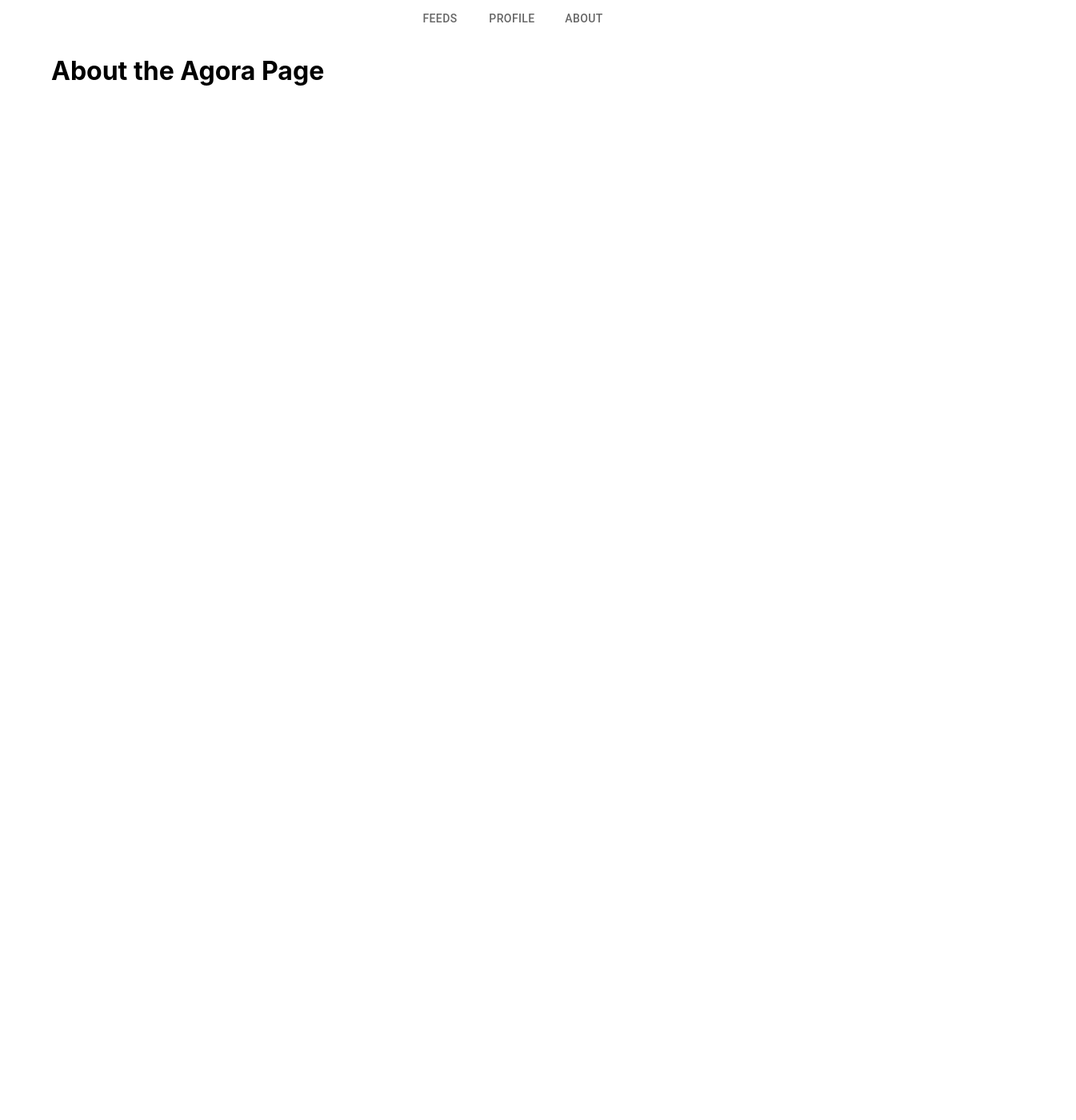
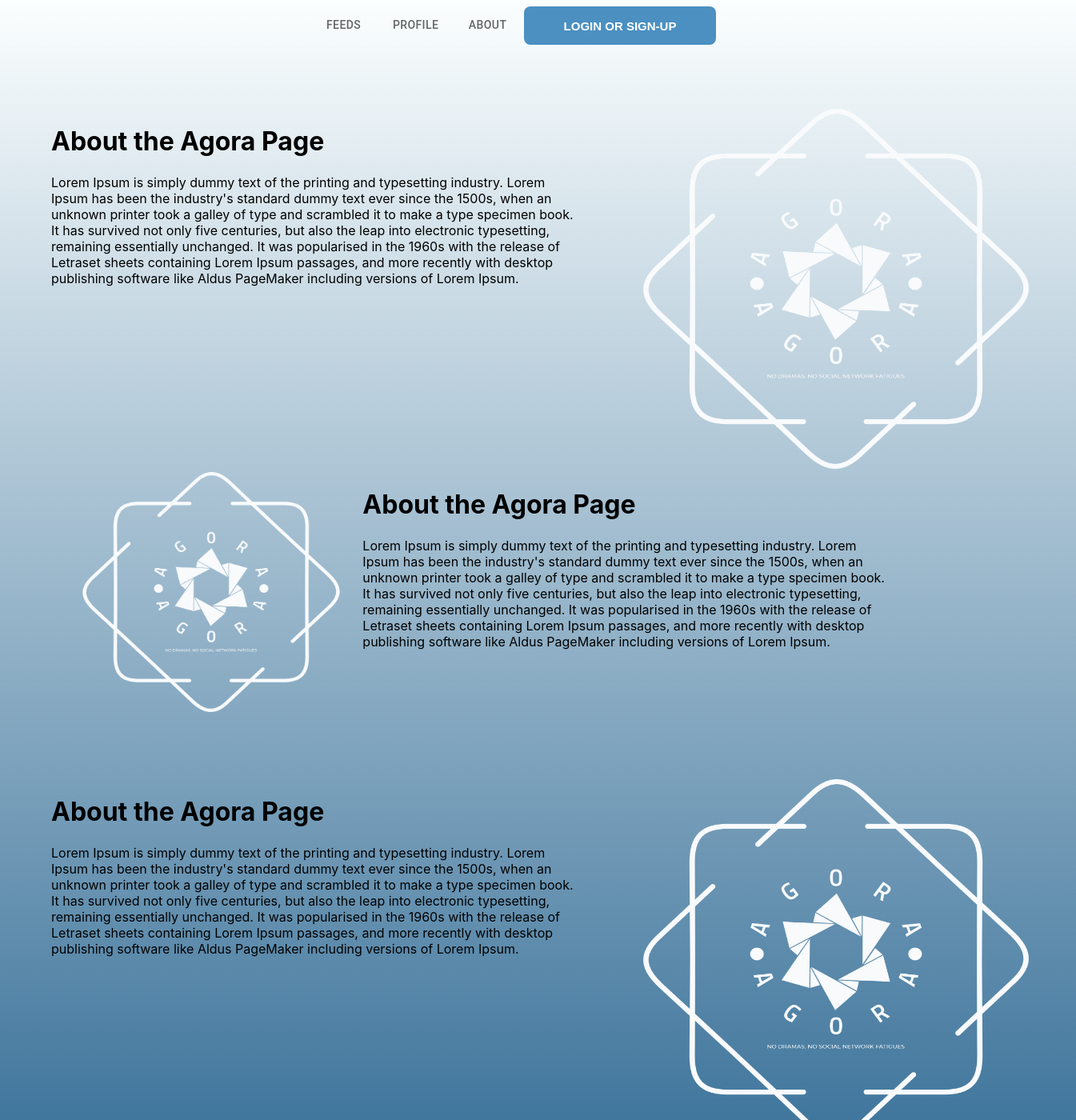
Before and after one commit to christopher-t-smith/agora-front-end, a React (Create React App) app: page /About in a window 1280 px wide. Shown: the top 1400 px of the page at 80% size, 1345 px wide, since content can reach past the window. Before the commit the page ends 800 px from the top, so only its background shows below. Built offline with nearby package versions, Linux system fonts and the light colour scheme.

Commit message:
added login button and complete the implementation of the feature with Auth0

```diff
--- a/src/App.css
+++ b/src/App.css
@@ -1,8 +1,38 @@
-.App {
+
+html {
+  min-height:100%;
+}
+body {
+  height: 100%;
+  margin: 0;
+  background-repeat: no-repeat;
+  background-attachment: fixed;
+  background: linear-gradient(to bottom, #ebfcfc2e, #0d5182cf);
+}
+
+.navbar{
+margin-top: 8px;
+}
+
+.button {
+  background-color: #4b90c1; /* Green */
+  border: none;
+  color: white;
+  padding: 5px 50px;
   text-align: center;
+  text-decoration: none;
+  display: inline-block;
+  font-size: 15px;
+  border-radius: 8px;
+  transition-duration: 0.4s;
+}
+
+.button:hover {
+  background-color: #096685;
+  color: white;
+}
+
+.aboutTop {
+  margin-top: 80px;
 
 }
-
-.welcomeText {
-  color:blue;
-}
--- a/src/components/Navbar.js
+++ b/src/components/Navbar.js
@@ -2,9 +2,15 @@ import React from 'react'
 import { Tabs, Tab } from '@mui/material';
 import { Link } from 'react-router-dom';
 import { useState } from 'react'
+import { useAuth0 } from "@auth0/auth0-react";
+import { Button } from '@mui/material';
 
 
 function Navbar() {
+
+    const { loginWithRedirect, logout, user, isLoading } = useAuth0();
+
+
     const [selectedMenu, setSelectedMenu] = useState('');
 
     const handleChange = (event, newValue) => {
@@ -14,16 +20,30 @@ function Navbar() {
     return (
 
         <div>
+            <div className="navbar">
             <Tabs
                 value={selectedMenu}
                 onChange={handleChange} centered
-                textColor="secondary"
+                textColor="secondary"c
                 indicatorColor="secondary"
                 aria-label="secondary tabs example">
-                <Tab value="feeds" label="Feeds" to='/' component={Link} />
-                <Tab value="profile" label="profile" to='/Profile' component={Link} />
-                <Tab value="about" label="About" to='/About' component={Link} />
-            </Tabs>
+                <Tab value="Feeds" label="Feeds" to='/' component={Link} />
+                <Tab value="Profile" label="Profile" to='/Profile' component={Link} />
+                <Tab value="About" label="About" to='/About' component={Link} />
+                {!isLoading && !user && (
+                <button className = "button" onClick={()=> loginWithRedirect()}> <b>LOGIN OR SIGN-UP</b></button>
+              )}
+              {!isLoading && user && (
+                <button className="button" onClick={()=> logout()}> <b>LOG OUT</b></button>
+              )}
+                          </Tabs>
+
+            </div>
+
+
+
+
+
 
         </div>
     );
--- a/src/index.js
+++ b/src/index.js
@@ -4,12 +4,24 @@ import './index.css';
 import App from './App';
 import reportWebVitals from './reportWebVitals';
 import { BrowserRouter } from 'react-router-dom';
+import { Auth0Provider } from "@auth0/auth0-react";
 
 const root = ReactDOM.createRoot(document.getElementById('root'));
 root.render(
+
+  <Auth0Provider
+  domain="dev-2tz8txuce56kews0.us.auth0.com"
+  clientId="ApDVcFcdvoyMLF5aH5KSvrcSA9t4lZcQ"
+  authorizationParams={{
+    redirect_uri: window.location.origin
+  }}>
+
 <BrowserRouter>
      <App />
-  </BrowserRouter>
+  </BrowserRouter>,
+</Auth0Provider>,
+
+
 );
 
 // If you want to start measuring performance in your app, pass a function
--- a/src/screens/About.js
+++ b/src/screens/About.js
@@ -1,14 +1,59 @@
 import React from 'react'
 import Header from "../components/Header"
+import logo from '../assets/images/logo.png';
+import { Grid } from '@mui/material';
+import { Item } from '@mui/styled-engine-sc'
 
 function About() {
   return (
     <div>
+      <Header />
 
-        <Header />
+      <div className="aboutTop">
+        <Grid container spacing={2}>
+          <Grid item xs={7}>
             <h1>About the Agora Page</h1>
+            <p>Lorem Ipsum is simply dummy text of the printing and typesetting industry. Lorem Ipsum has been the industry's standard dummy text ever since the 1500s, when an unknown printer took a galley of type and scrambled it to make a type specimen book. It has survived not only five centuries, but also the leap into electronic typesetting, remaining essentially unchanged. It was popularised in the 1960s with the release of Letraset sheets containing Lorem Ipsum passages, and more recently with desktop publishing software like Aldus PageMaker including versions of Lorem Ipsum.</p>
+          </Grid>
+          <Grid item xs={5}>
+            <img src={logo} alt="CJ" width="600" height="450" />
+          </Grid>
+        </Grid>
+      </div>
+
+      <div>
+        <Grid container spacing={2}>
+          <Grid item xs={4}>
+          <img src={logo} alt="CJ" width="400" height="300" />
+          </Grid>
+          <Grid item xs={7}>
+            <h1>About the Agora Page</h1>
+            <p>Lorem Ipsum is simply dummy text of the printing and typesetting industry. Lorem Ipsum has been the industry's standard dummy text ever since the 1500s, when an unknown printer took a galley of type and scrambled it to make a type specimen book. It has survived not only five centuries, but also the leap into electronic typesetting, remaining essentially unchanged. It was popularised in the 1960s with the release of Letraset sheets containing Lorem Ipsum passages, and more recently with desktop publishing software like Aldus PageMaker including versions of Lorem Ipsum.</p>
+          </Grid>
+        </Grid>
+      </div>
+
+      <div className="aboutTop">
+        <Grid container spacing={2}>
+          <Grid item xs={7}>
+            <h1>About the Agora Page</h1>
+            <p>Lorem Ipsum is simply dummy text of the printing and typesetting industry. Lorem Ipsum has been the industry's standard dummy text ever since the 1500s, when an unknown printer took a galley of type and scrambled it to make a type specimen book. It has survived not only five centuries, but also the leap into electronic typesetting, remaining essentially unchanged. It was popularised in the 1960s with the release of Letraset sheets containing Lorem Ipsum passages, and more recently with desktop publishing software like Aldus PageMaker including versions of Lorem Ipsum.</p>
+          </Grid>
+          <Grid item xs={5}>
+            <img src={logo} alt="CJ" width="600" height="450" />
+          </Grid>
+        </Grid>
+      </div>
+
+
+
+
+
 
     </div>
+
+
+
   );
 }
 
--- a/src/screens/Profile.js
+++ b/src/screens/Profile.js
@@ -16,8 +16,6 @@ function Profile() {
 
 
 
-
-
         </div>
     );
   }
```
Also changed, not shown: src/assets/images/logo.png (added). Lines whose indentation alone changed are shown as unchanged.
